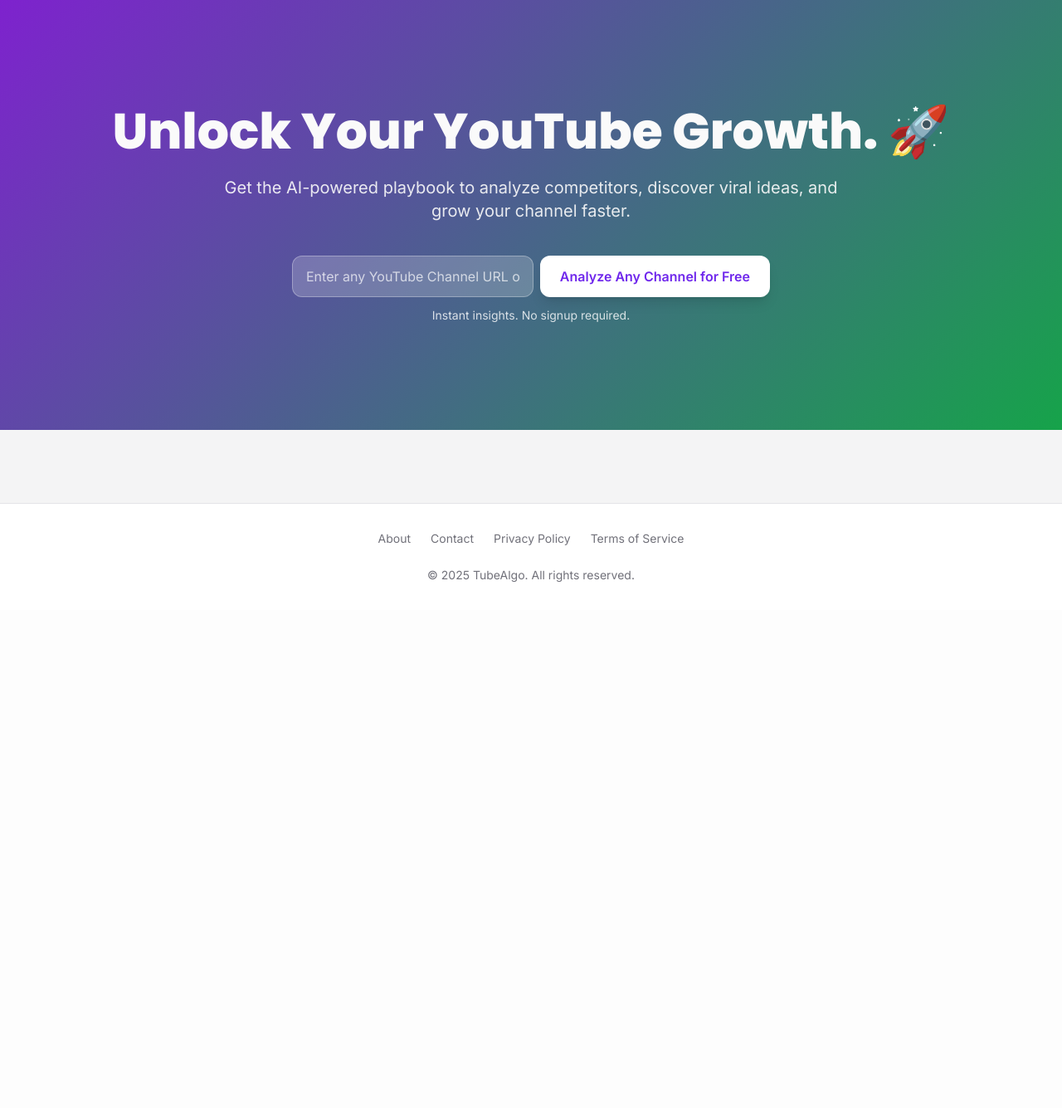
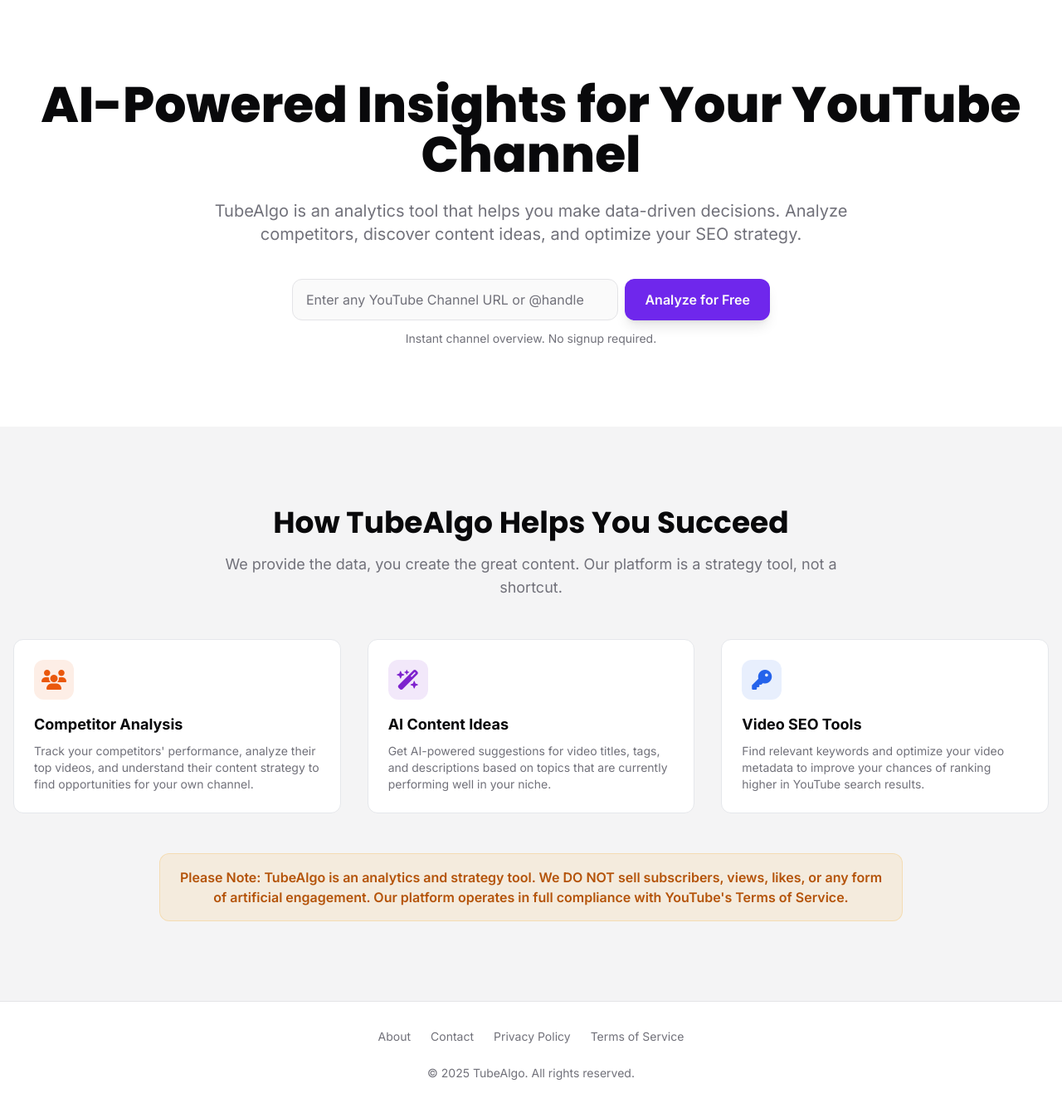
Before and after one commit to SCHANDAN996/tubealgo-flask-app, a Flask app: page / in a window 1280 px wide. Shown: the part 65-1400 px from the top of the page at 83% size. Before the commit the page ends 766 px from the top, so only its background shows below. Run offline with Flask 3, Linux system fonts and the light colour scheme; data that the repository does not hold is empty; style sheets or scripts are compiled from the project's sources; parts of the project's set-up code (start-up, migrations or seed data) failed here and were passed over; some libraries are stand-ins or nearby versions.

Commit message:
Update index.html

```diff
--- a/tubealgo/templates/index.html
+++ b/tubealgo/templates/index.html
@@ -1,16 +1,56 @@
 {% extends "layout.html" %}
+{% block title %}{{ title or 'TubeAlgo - AI YouTube Analytics & Strategy Tool' }}{% endblock %}
 {% block content %}
-<section class="hero-gradient text-primary-foreground py-20 md:py-32">
+<section class="bg-card text-foreground py-20 md:py-24">
     <div class="container mx-auto px-4 text-center">
-        <h1 class="text-4xl md:text-6xl font-extrabold mb-6 leading-tight font-display">Unlock Your YouTube Growth. 🚀</h1>
-        <p class="text-lg md:text-xl max-w-3xl mx-auto mb-10 opacity-90">Get the AI-powered playbook to analyze competitors, discover viral ideas, and grow your channel faster.</p>
+        <h1 class="text-4xl md:text-6xl font-extrabold mb-6 leading-tight font-display">
+            AI-Powered Insights for Your YouTube Channel
+        </h1>
+        <p class="text-lg md:text-xl max-w-3xl mx-auto mb-10 text-muted-foreground">
+            TubeAlgo is an analytics tool that helps you make data-driven decisions. Analyze competitors, discover content ideas, and optimize your SEO strategy.
+        </p>
         <form action="{{ url_for('core.instant_analysis') }}" method="POST" class="max-w-xl mx-auto">
             <div class="flex flex-col sm:flex-row gap-2">
-                <input type="text" name="channel_url" class="flex-grow bg-white/20 border border-white/30 text-white placeholder-white/70 rounded-lg px-4 py-3 focus:outline-none focus:ring-2 focus:ring-white" placeholder="Enter any YouTube Channel URL or @handle" required>
-                <button type="submit" class="bg-white text-primary px-6 py-3 rounded-lg font-semibold hover:bg-slate-200 transition-colors shadow-lg">Analyze Any Channel for Free</button>
+                <input type="text" name="channel_url" class="flex-grow bg-background border border-input text-foreground placeholder-muted-foreground rounded-lg px-4 py-3 focus:outline-none focus:ring-2 focus:ring-primary" placeholder="Enter any YouTube Channel URL or @handle" required>
+                <button type="submit" class="bg-primary text-primary-foreground px-6 py-3 rounded-lg font-semibold hover:bg-primary/90 transition-colors shadow-lg">Analyze for Free</button>
             </div>
-             <p class="text-sm mt-3 text-white/80">Instant insights. No signup required.</p>
+             <p class="text-sm mt-3 text-muted-foreground">Instant channel overview. No signup required.</p>
         </form>
     </div>
 </section>
+
+<section class="py-20 md:py-24 bg-secondary">
+    <div class="container mx-auto px-4">
+        <div class="text-center max-w-3xl mx-auto mb-12">
+            <h2 class="text-3xl md:text-4xl font-bold font-display">How TubeAlgo Helps You Succeed</h2>
+            <p class="text-lg text-muted-foreground mt-4">We provide the data, you create the great content. Our platform is a strategy tool, not a shortcut.</p>
+        </div>
+        <div class="grid grid-cols-1 md:grid-cols-3 gap-8">
+            <div class="bg-card p-6 rounded-xl border">
+                <div class="inline-flex items-center justify-center w-12 h-12 rounded-lg mb-4 bg-brand-orange/10 text-brand-orange">
+                    <i class="fa-solid fa-users text-2xl"></i>
+                </div>
+                <h3 class="font-bold text-lg mb-2">Competitor Analysis</h3>
+                <p class="text-muted-foreground text-sm">Track your competitors' performance, analyze their top videos, and understand their content strategy to find opportunities for your own channel.</p>
+            </div>
+            <div class="bg-card p-6 rounded-xl border">
+                <div class="inline-flex items-center justify-center w-12 h-12 rounded-lg mb-4 bg-brand-purple/10 text-brand-purple">
+                    <i class="fa-solid fa-wand-magic-sparkles text-2xl"></i>
+                </div>
+                <h3 class="font-bold text-lg mb-2">AI Content Ideas</h3>
+                <p class="text-muted-foreground text-sm">Get AI-powered suggestions for video titles, tags, and descriptions based on topics that are currently performing well in your niche.</p>
+            </div>
+            <div class="bg-card p-6 rounded-xl border">
+                <div class="inline-flex items-center justify-center w-12 h-12 rounded-lg mb-4 bg-brand-blue/10 text-brand-blue">
+                    <i class="fa-solid fa-key text-2xl"></i>
+                </div>
+                <h3 class="font-bold text-lg mb-2">Video SEO Tools</h3>
+                <p class="text-muted-foreground text-sm">Find relevant keywords and optimize your video metadata to improve your chances of ranking higher in YouTube search results.</p>
+            </div>
+        </div>
+        <div class="mt-12 text-center p-4 bg-amber-500/10 text-amber-700 rounded-lg border border-amber-500/20 max-w-4xl mx-auto">
+            <p class="font-semibold">Please Note: TubeAlgo is an analytics and strategy tool. We DO NOT sell subscribers, views, likes, or any form of artificial engagement. Our platform operates in full compliance with YouTube's Terms of Service.</p>
+        </div>
+    </div>
+</section>
 {% endblock %}
```
